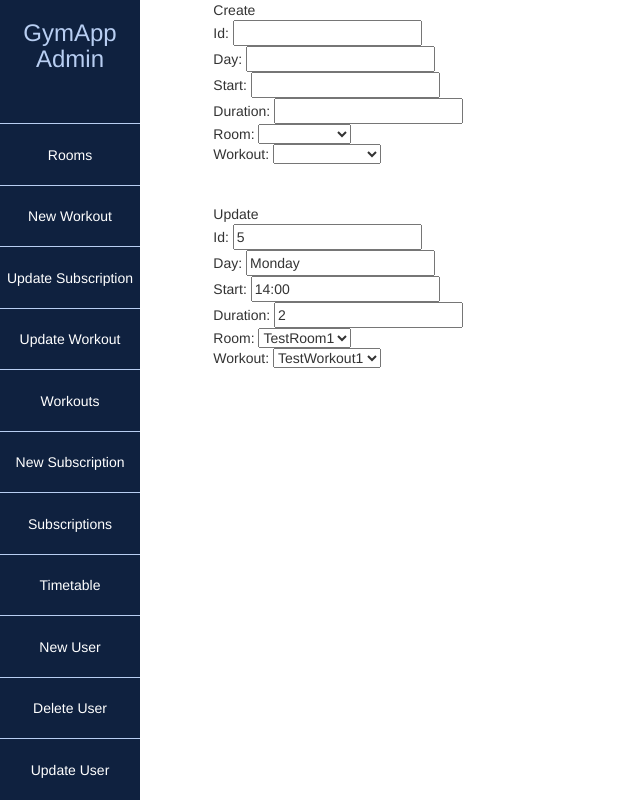
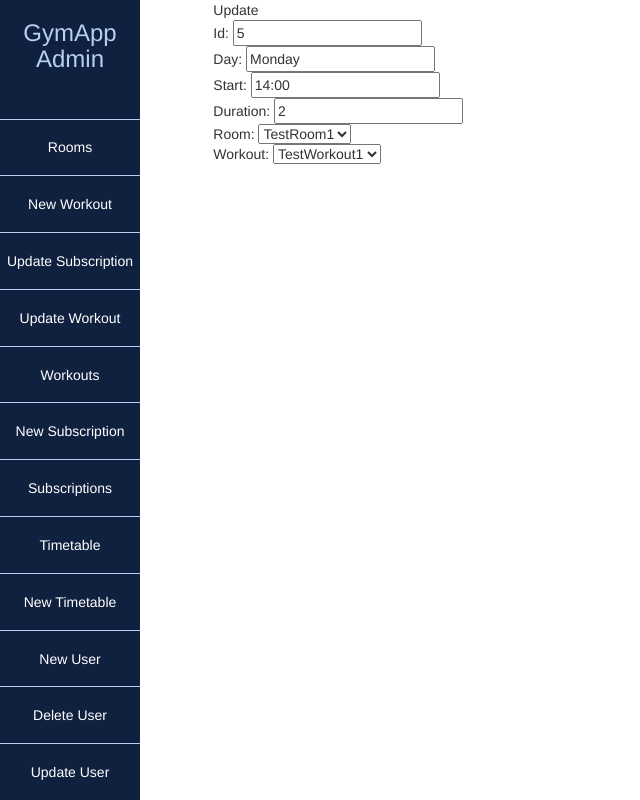
Before and after one commit to CCMV2/GymApplication, an Angular app in the folder GymAppUI/: page /timetable in a window 1280 px wide. Shown: the whole page, without its empty margins (0-640 px from the left). Built offline with nearby package versions, Linux system fonts and the light colour scheme.

Commit message:
Create Timetable Ui + Be

```diff
--- a/GymAppUI/src/app/app-routing.module.ts
+++ b/GymAppUI/src/app/app-routing.module.ts
@@ -14,6 +14,7 @@ import { DeleteUserComponent } from './delete-user/delete-user.component';
 import { LoginPageComponent } from './login-page/login-page.component';
 import { UpdateUserComponent } from './update-user/update-user.component';
 import { UserPageComponent } from "./user-page/user-page.component";
+import { CreateTimetableComponent } from "./timetable/create-timetable/create-timetable.component";
 
 const routes: Routes = [
     { path: '', redirectTo: '/login', pathMatch: 'full' },
@@ -25,6 +26,7 @@ const routes: Routes = [
     { path: 'listsubscription', component: ListSubscriptionComponent },
     { path: 'roompage', component: RoomPageComponent },
     { path: 'timetable', component: TimetableComponent },
+    { path: 'newtimetable', component: CreateTimetableComponent },
     { path: 'createuser', component: CreateUserComponent},
     { path: 'deleteuser', component: DeleteUserComponent},
     { path: 'login', component: LoginPageComponent},
--- a/GymAppUI/src/app/app.module.ts
+++ b/GymAppUI/src/app/app.module.ts
@@ -21,6 +21,7 @@ import { UpdateUserComponent } from './update-user/update-user.component';
 import { DeleteUserComponent } from './delete-user/delete-user.component';
 import { LoginPageComponent } from './login-page/login-page.component';
 import { NavigationPaneComponent } from './navigation-pane/navigation-pane.component';
+import { CreateTimetableComponent } from "./timetable/create-timetable/create-timetable.component";
 
 @NgModule({
   declarations: [
@@ -38,6 +39,7 @@ import { NavigationPaneComponent } from './navigation-pane/navigation-pane.compo
     UpdateUserComponent,
     DeleteUserComponent,
     LoginPageComponent,
+    CreateTimetableComponent,
     NavigationPaneComponent
   ],
   imports: [
--- a/GymAppUI/src/app/navigation-pane/navigation-pane.component.ts
+++ b/GymAppUI/src/app/navigation-pane/navigation-pane.component.ts
@@ -22,6 +22,7 @@ export class NavigationPaneComponent implements OnInit {
     { active: false, url: "createsubscription", text: "New Subscription" },
     { active: false, url: "listsubscription", text: "Subscriptions" },
     { active: false, url: "timetable", text: "Timetable" },
+    { active: false, url: "newtimetable", text: "New Timetable" },
     { active: false, url: "createuser", text: "New User" },
     { active: false, url: "deleteuser", text: "Delete User" },
     { active: false, url: "updateuser", text: "Update User" }
--- /dev/null
+++ b/GymAppUI/src/app/timetable/create-timetable/create-timetable.component.html
@@ -0,0 +1,23 @@
+<div>
+	<h1>Create new timetable</h1>
+	Day: <select>
+		<option>Montag</option>
+		<option>Dienstag</option>
+		<option>Mittwoch</option>
+		<option>Donnerstag</option>
+		<option>Freitag</option>
+		<option>Samstag</option>
+		<option>Sonnntag</option>
+	</select>
+	<br> Start: <input type="text"> <br> Duration: <input
+		type="text">
+	<br> Room:
+
+	<select>
+		<option *ngFor="let item of allRooms"> {{item?.roomName}} </option>
+	</select>
+	<br> Workout:
+	<select>
+		<option *ngFor="let item of allWorkouts"> {{item?.workout.workoutType}} </option>
+	</select>
+</div>
--- /dev/null
+++ b/GymAppUI/src/app/timetable/create-timetable/create-timetable.component.ts
@@ -0,0 +1,35 @@
+import { Component, OnInit } from '@angular/core';
+import { BackendService } from "../../backend.service";
+import { Room } from "../../models/room";
+import { TrainerWorkout } from "../../models/trainer-workout";
+
+@Component( {
+    selector: 'app-create-timetable',
+    templateUrl: './create-timetable.component.html',
+    styleUrls: ['./create-timetable.component.css']
+} )
+export class CreateTimetableComponent implements OnInit {
+
+    allRooms: Room[] = [];
+    allWorkouts: TrainerWorkout[] = [];
+
+    constructor( private backendService: BackendService ) { }
+
+    ngOnInit() {
+        this.getRooms();
+        this.getWorkouts();
+    }
+
+    getRooms(): void {
+        this.backendService.getAllRooms().subscribe( res => {
+            this.allRooms = res;
+            console.log( this.allRooms );
+        } );
+    }
+    getWorkouts(): void {
+        this.backendService.getAllWorkouts().subscribe( res => {
+            this.allWorkouts = res;
+            console.log( this.allWorkouts );
+        } );
+    }
+}
--- a/GymAppUI/src/app/timetable/timetable.component.html
+++ b/GymAppUI/src/app/timetable/timetable.component.html
@@ -1,46 +1,4 @@
-<div>
-  Create
-  <br>
-  Id: <input type="text">
-  <br>
-  Day: <input type="text">
-  <br>
-  Start: <input type="text">
-  <br>
-  Duration: <input type="text">
-  <br>
-  Room: <select>
-      <option>
 
-      </option>
-      <option>
-        TestRoom1
-      </option>
-      <option>
-        TestRoom2
-      </option>
-      <option>
-        TestRoom3
-      </option>
-    </select>
-    <br>
-  Workout: <select>
-      <option>
-
-      </option>
-      <option>
-        TestWorkout1
-      </option>
-      <option>
-        TestWorkout2
-      </option>
-      <option>
-        TestWorkout3
-      </option>
-    </select>
-</div>
-<br>
-<br>
 <div>
     Update
     <br>
--- a/GymAppUI/src/app/timetable/timetable.component.ts
+++ b/GymAppUI/src/app/timetable/timetable.component.ts
@@ -12,4 +12,5 @@ export class TimetableComponent implements OnInit {
   ngOnInit() {
   }
 
+
 }
```
Also changed, not shown: GymAppUI/src/app/timetable/create-timetable/create-timetable.component.css (added), 1 other file (tests, documents, lock files or other folders).
